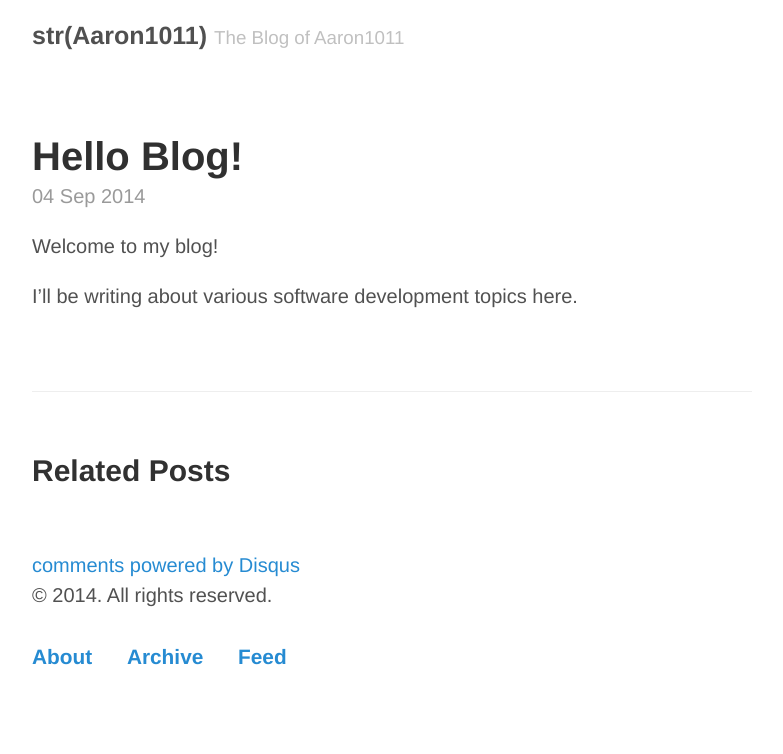
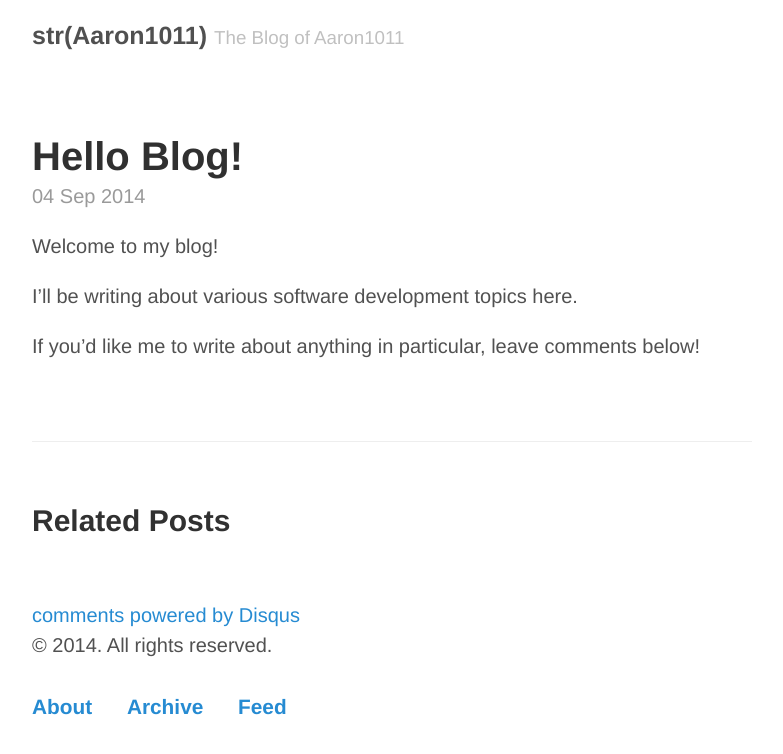
Before and after one commit to Aaron1011/Aaron1011.github.io_old, a Jekyll site: the page built from _posts/2014-09-04-hello-blog.md, in a window 1280 px wide. Shown: the top 754 px of the page, without its empty margins (248-1031 px from the left). Built offline with Jekyll 4.4.1, drawn with Linux system fonts in a browser that asks for light colours; Markdown is read by kramdown in place of the engine named in the settings; comment, search, counter and statistics services are not loaded.

Commit message:
Updated post

```diff
--- a/_posts/2014-09-04-hello-blog.md
+++ b/_posts/2014-09-04-hello-blog.md
@@ -7,3 +7,5 @@ comments: true
 Welcome to my blog!
 
 I'll be writing about various software development topics here.
+
+If you'd like me to write about anything in particular, leave comments below!
```
